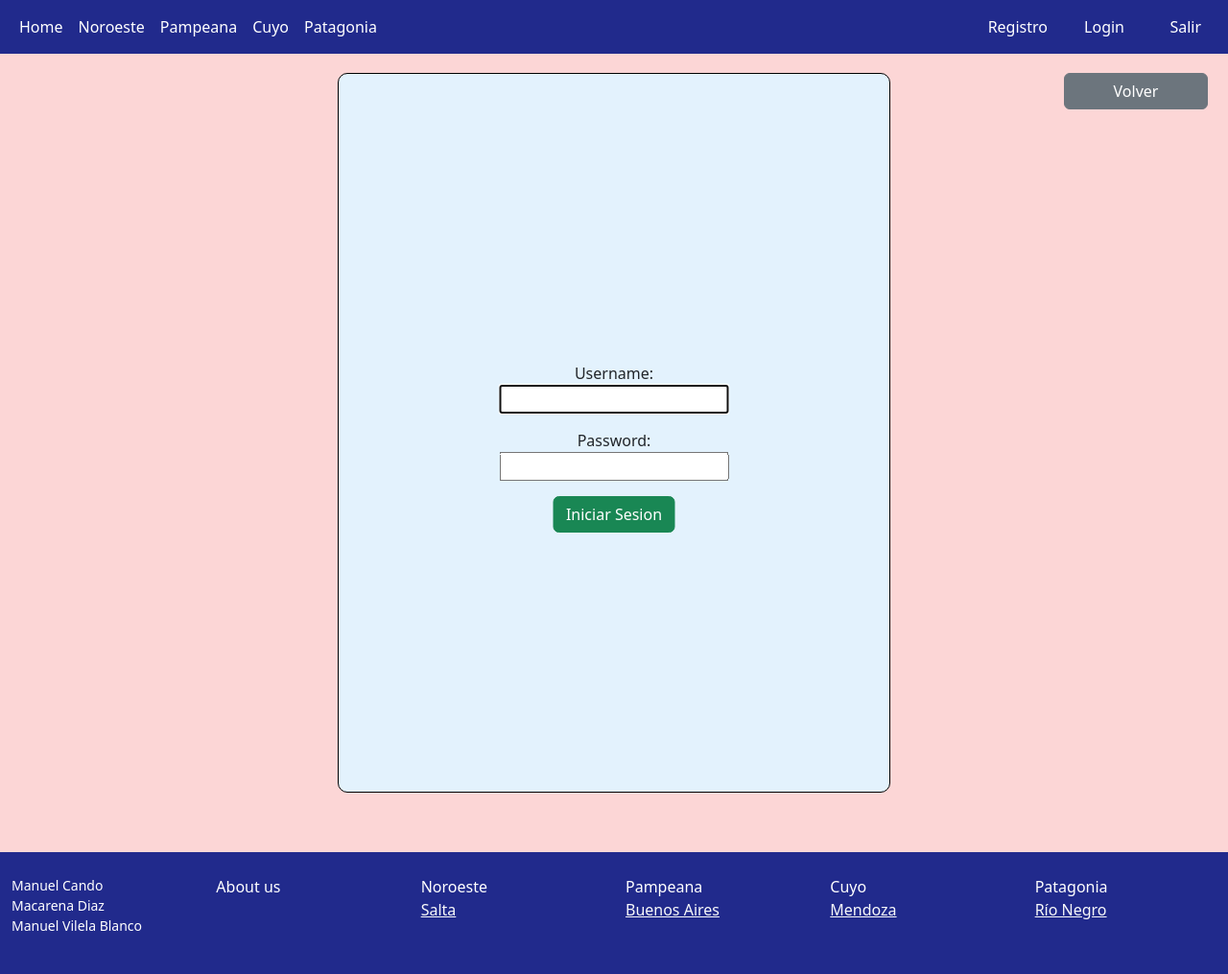
After one commit to ManuelVB99/RegionesDeArgentina, a Django app: page /login/ in a window 1280 px wide. The commit adds this page. Shown: the whole page at 96% size. Run offline with Django 4.2, Linux system fonts and the light colour scheme; parts of the project's set-up code (start-up, migrations or seed data) failed here and were passed over; some libraries are stand-ins or nearby versions.

Commit message:
Se agregó el login

```diff
--- a/ProyectoFinalCandoDiazVilela/settings.py
+++ b/ProyectoFinalCandoDiazVilela/settings.py
@@ -24,7 +24,7 @@ BASE_DIR = Path(__file__).resolve().parent.parent
 SECRET_KEY = 'django-insecure-jodq$e6593dgu&vota2y%$lg747w-#oa34z98w%)zmq^=_z%29'
 
 # SECURITY WARNING: don't run with debug turned on in production!
-DEBUG = False
+DEBUG = True
 
 ALLOWED_HOSTS = ["*"]
 
--- a/ProyectoFinalCandoDiazVilela/template/index.html
+++ b/ProyectoFinalCandoDiazVilela/template/index.html
@@ -35,7 +35,7 @@
                         <a class="nav-link active" aria-current="page" href="">Registro</a>
                     </li>
                     <li class="nav-item" style="position: absolute; right: 100px">
-                        <a class="nav-link active" aria-current="page" href="">Login</a>
+                        <a class="nav-link active" aria-current="page" href="/login/">Login</a>
                     </li>
                     <li class="nav-item" style="position: absolute; right: 20px">
                         <a class="nav-link active" aria-current="page" href="">Salir</a>
--- /dev/null
+++ b/ProyectoFinalCandoDiazVilela/template/login.html
@@ -0,0 +1,20 @@
+{% extends "index.html" %}
+{% load static %}
+
+<link rel="stylesheet" href="{%static 'css/bootstrap.min.css'%}">
+{% block contenido %}
+<div class="flex-md-equal w-100 my-md-3 ps-md-3">
+    <div class="me-md-3 pt-3 px-3 pt-md-1 px-md-5 text-center overflow-hidden" style="border-radius: 10px; position: relative; height: 800px">
+        <a class="btn btn-secondary" style="width: 150px; position: absolute; right: 5px" href="http://127.0.0.1:8000/">Volver</a>
+        <div style="background-color: #e3f2fd; margin: 0px auto;border: 1px solid black; border-radius: 10px; height: 750px; width:50%">
+          <div class="position-absolute start-50 translate-middle-x" style="padding: 200px">
+            <form method="POST" style="padding: 100px">
+                {% csrf_token %}
+                {{ form.as_p }}
+                <button type="submit" class="btn btn-success">Iniciar Sesion</button>
+            </form>
+          </div>
+        </div>
+    </div>
+</div>
+{% endblock %}
--- a/ProyectoFinalCandoDiazVilela/urls.py
+++ b/ProyectoFinalCandoDiazVilela/urls.py
@@ -23,7 +23,8 @@ urlpatterns = [
     path('admin/', admin.site.urls),
     path("", index),
     path("pages/", include("Modelos.urls")),
-    path("aboutus/", aboutus)
+    path("aboutus/", aboutus),
+    path("login/", login_request)
 ]
 
 handler404="ProyectoFinalCandoDiazVilela.views.error404"
--- a/ProyectoFinalCandoDiazVilela/views.py
+++ b/ProyectoFinalCandoDiazVilela/views.py
@@ -1,4 +1,6 @@
 from django.shortcuts import render
+from django.contrib.auth.forms import AuthenticationForm
+from django.contrib.auth import login, logout, authenticate
 
 def index(request):
     return render(request, "index.html")
@@ -8,3 +10,23 @@ def error404(request, exception):
 
 def aboutus(request):
     return render(request, "aboutus.html")
+
+
+def login_request(request):
+    if request.method == "POST":
+        form = AuthenticationForm(request, data=request.POST)
+        if form.is_valid():
+            user = form.cleaned_data.get('username')
+            pwd = form.cleaned_data.get('password')
+
+            user = authenticate(username=user, password=pwd)
+
+            if user is not None:
+                login(request, user)
+                return render(request, 'index.html')
+            else:
+                return render(request, "login.html", {'form': form})
+        else:
+            return render(request, "login.html", {'form': form})
+    form = AuthenticationForm()
+    return render(request, 'login.html', {'form': form})
```
